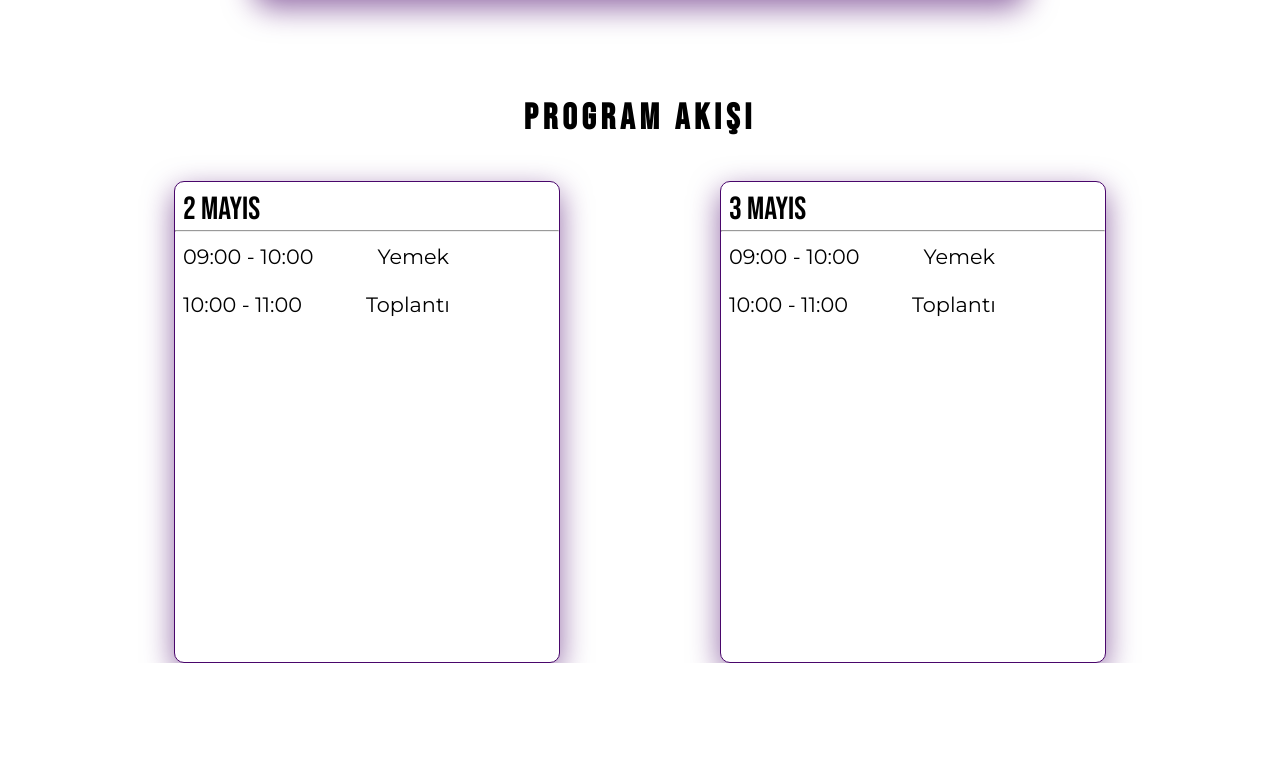
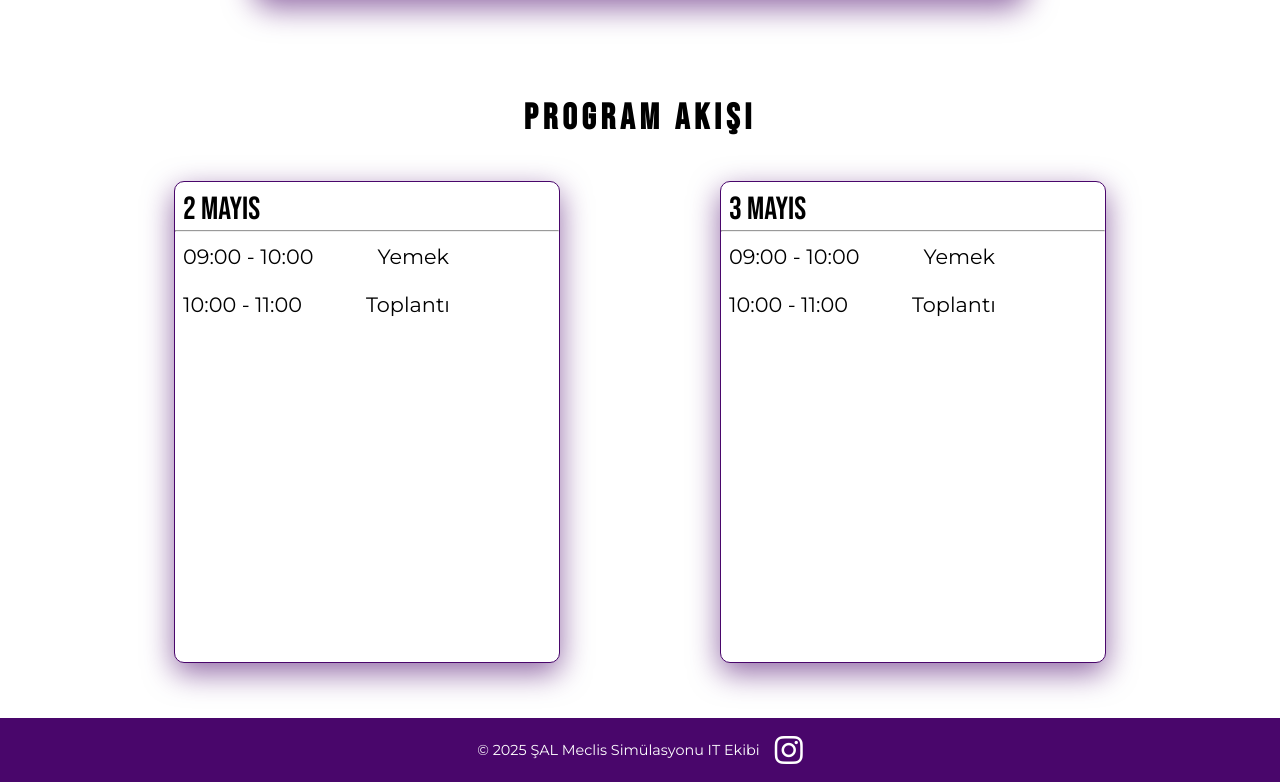
Before and after one commit to alibabaD44/SAL-meclis-sim-lasyonu, a React (Vite) app: page / in a window 1280 px wide. Shown: the part 2038-2820 px from the top of the page. Before the commit the page ends 2701 px from the top, so only its background shows below. Built offline with nearby package versions, Linux system fonts and the light colour scheme.

Commit message:
Footer eklendi

```diff
--- a/index.html
+++ b/index.html
@@ -11,6 +11,10 @@
       href="https://fonts.googleapis.com/css2?family=Bebas+Neue&family=Montserrat:ital,wght@0,100..900;1,100..900&family=Roboto:ital,wght@0,100..900;1,100..900&display=swap"
       rel="stylesheet"
     />
+    <link
+      rel="stylesheet"
+      href="https://cdnjs.cloudflare.com/ajax/libs/font-awesome/6.0.0/css/all.min.css"
+    />
   </head>
   <body>
     <div id="root"></div>
--- a/src/App.jsx
+++ b/src/App.jsx
@@ -4,6 +4,7 @@ import Hakkımızda from "./hakkımızda/hakkimizda"
 import Misyonandviyzonsection from "./misyonvevizyon/misyonvevizyon"
 import Map from "./map/map"
 import Programakisi from "./program/programAkisi"
+import Footer from "./footer/footer"
 
 function App() {
 
@@ -15,6 +16,7 @@ function App() {
       <Misyonandviyzonsection/>
       <Map/>
       <Programakisi/>
+      <Footer/>
     </>
   )
 }
--- /dev/null
+++ b/src/footer/footer.css
@@ -0,0 +1,31 @@
+footer {
+    margin-top: 5rem;
+    height: 4rem;
+    background-color: rgb(73, 6, 107);
+    display: flex;
+    align-items: center;
+    justify-content: center;
+}
+
+.footer-bsk {
+    color: white;
+    font-family: 'Montserrat', sans-serif;
+    font-size: 0.9rem;
+    display: flex;
+    align-items: center;
+    gap: 15px;
+}
+
+.footer-insta {
+    color: white;
+    font-size: 2rem;
+    transition: transform 0.3s ease, color 0.3s ease;
+    display: flex;
+    align-items: center;
+    text-decoration: none;
+}
+
+.footer-insta:hover {
+    transform: scale(1.2);
+    color: #E1306C;
+}
--- /dev/null
+++ b/src/footer/footer.jsx
@@ -0,0 +1,16 @@
+import './footer.css'
+
+function Footer(){
+    return(
+        <footer className="footer">
+            <div className='footer-bsk'>
+                © 2025 ŞAL Meclis Simülasyonu IT Ekibi
+                <a href="https://www.instagram.com/sehreminimeclis26/" target="_blank" rel="noreferrer" className="footer-insta">
+                    <i className="fab fa-instagram"></i>
+                </a>
+            </div>
+        </footer>
+    )
+}
+
+export default Footer;
```
